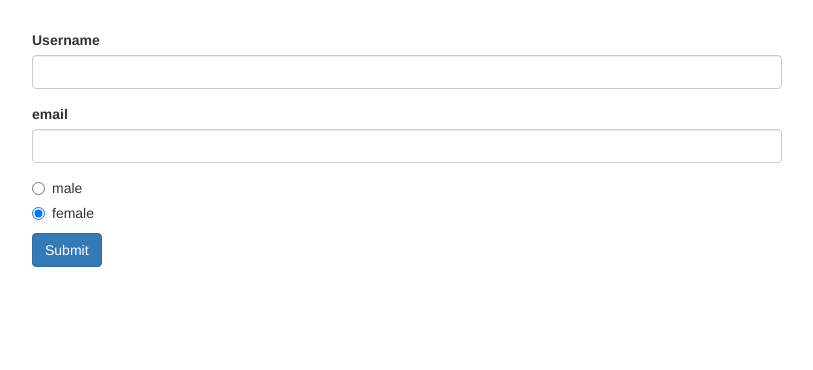
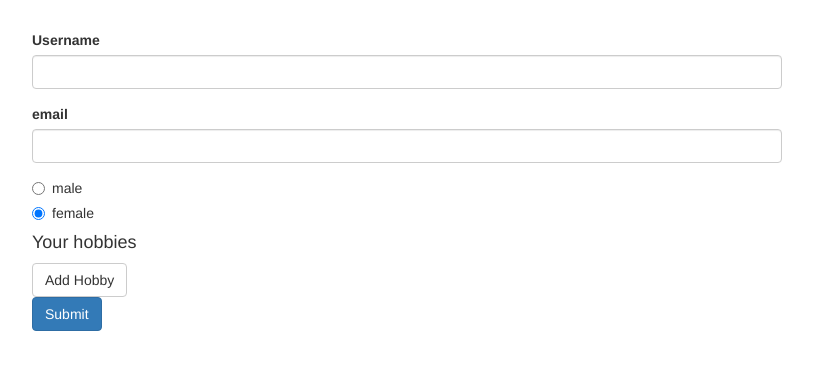
Before and after one commit to estherMC/ng-forms-reactive, an Angular app: page / in a window 1280 px wide. Shown: the top 370 px of the page, without its empty margins (233-1046 px from the left). Built offline with nearby package versions, Linux system fonts and the light colour scheme.

Commit message:
:sparkles: add arrays of forms

```diff
--- a/angular.json
+++ b/angular.json
@@ -98,5 +98,8 @@
         }
       }
     }
+  },
+  "cli": {
+    "analytics": false
   }
 }
--- a/src/app/app.component.html
+++ b/src/app/app.component.html
@@ -32,6 +32,18 @@
               [value]="gender">{{ gender }}
           </label>
         </div>
+        <div formArrayName="hobbies">
+          <h4>Your hobbies</h4>
+          <button
+             class="btn btn-default"
+             type="button"
+             (click)="onAddHobby()">
+             Add Hobby</button>
+          <div class="form-group"
+          *ngFor="let hobbyControl of getControls(); let i = index">
+            <input type="text" class="form-control" [formControlName]="i">
+          </div>
+        </div>
         <span *ngIf="!signupForm.valid && signupForm.touched" class="help-block">Please enter valid data!</span>
         <button class="btn btn-primary" type="submit">Submit</button>
       </form>
--- a/src/app/app.component.ts
+++ b/src/app/app.component.ts
@@ -1,5 +1,5 @@
 import { Component, OnInit } from '@angular/core';
-import { FormControl, FormGroup, Validators } from '@angular/forms';
+import { FormArray, FormControl, FormGroup, Validators } from '@angular/forms';
 
 @Component({
   selector: 'app-root',
@@ -17,7 +17,8 @@
           'email': new FormControl(null, [Validators.required, Validators.email]),
         }),
         //FormControl --> arguments: first state, single validator, asynchronous validators
-        'gender': new FormControl('female')
+        'gender': new FormControl('female'),
+        'hobbies': new FormArray([])
       });
   }
 
@@ -25,6 +26,18 @@
     console.log(this.signupForm);
   }
 
+  onAddHobby(){
+    const control = new FormControl(null, Validators.required);
+    (<FormArray>this.signupForm.get('hobbies')).push(control);
+  }
 
+  getControls(){
+    return (<FormArray>this.signupForm.get('hobbies')).controls;
+  }
+
+  //Alternative to getControls() --> without casting and in html use directly controls instead of getControls():
+  // get controls() {
+  //   return (this.signupForm.get('hobbies') as FormArray).controls;
+  // }
 
 }
```
